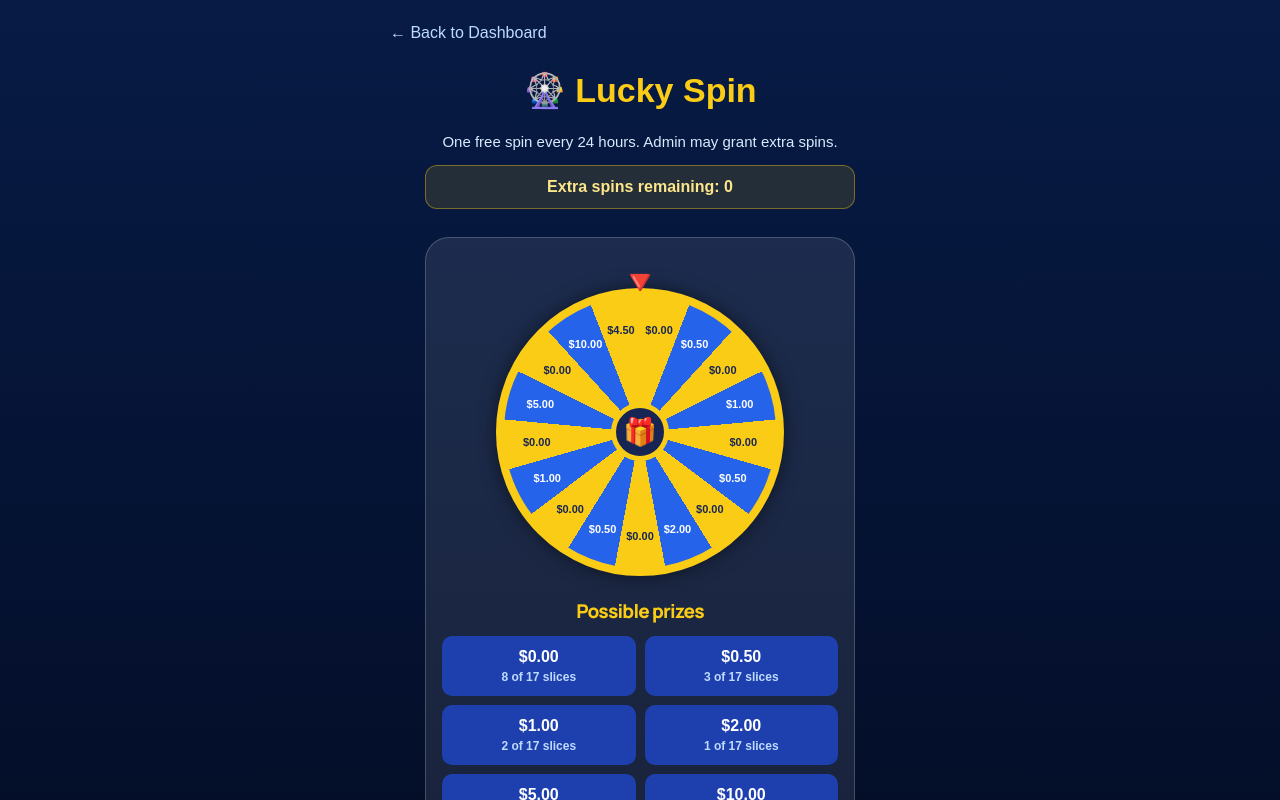
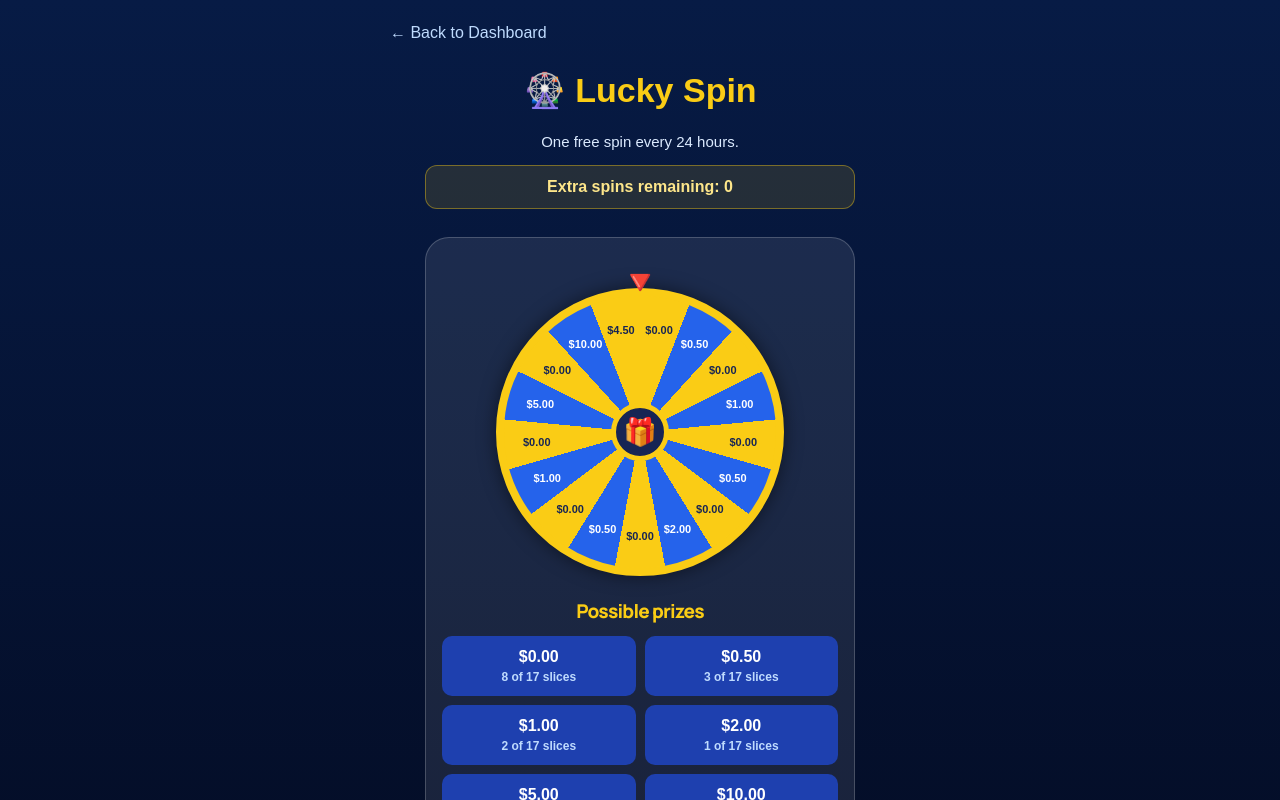
Before and after one commit to mwendaemmanuel212-lang/Dollarfetch-, a Next.js app: page /app/lucky-spin in a window 1280 px wide. Shown: the top 800 px of the page. Built offline with nearby package versions, Linux system fonts and the light colour scheme; no server answers.

Commit message:
Update free spin message in lucky-spin page
Removed mention of admin granting extra spins.

```diff
--- a/app/app/lucky-spin/page.tsx
+++ b/app/app/lucky-spin/page.tsx
@@ -310,7 +310,7 @@ export default function LuckySpinPage() {
           color: "#dbeafe",
           fontSize: "15px",
         }}>
-          One free spin every 24 hours. Admin may grant extra spins.
+          One free spin every 24 hours.
         </p>
 
         <div style={{
```
